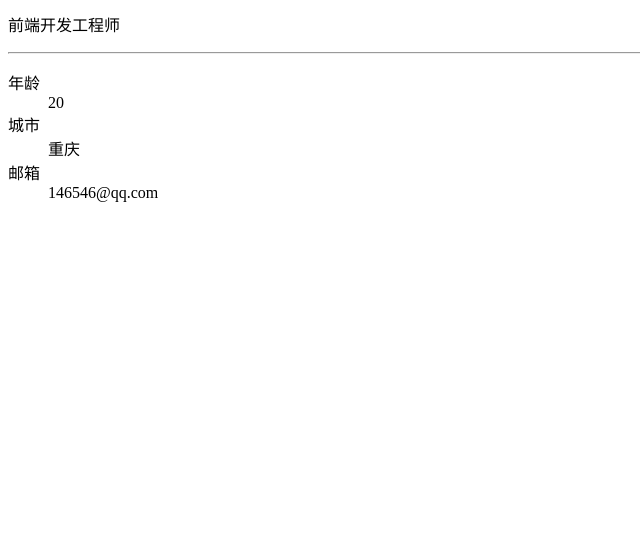
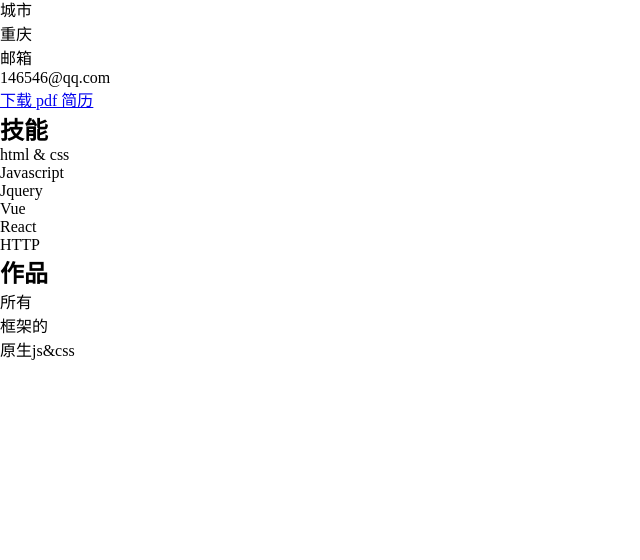
Before and after one commit to more-ka/resume-2019, a plain HTML site: page index.html in a window 1280 px wide. Shown: the part 240-800 px from the top of the page, without its empty margins (0-640 px from the left). Drawn offline with Linux system fonts and the light colour scheme.

Commit message:
add html

```diff
--- a/index.html
+++ b/index.html
@@ -5,6 +5,7 @@
   <meta charset="UTF-8">
   <meta name="viewport" content="width=device-width, initial-scale=1.0">
   <meta http-equiv="X-UA-Compatible" content="ie=edge">
+  <link rel="stylesheet" href="./style.css">
   <title>简历</title>
 </head>
 
@@ -22,6 +23,7 @@
   </div>
   <div class="banner"></div>
   <main>
+    <div>
       <div class="picture">
         <img src="" alt="">
       </div>
@@ -38,7 +40,7 @@
           <dd>146546@qq.com</dd>
         </dl>
       </div>
-  </main>
+    </div>
     <footer>
       <a href=""></a>
       <a href=""></a>
@@ -46,6 +48,33 @@
       <a href=""></a>
       <a href=""></a>
     </footer>
+  </main>
+  <a class="button" href="#">下载 pdf 简历</a>
+  <p></p>
+  <section>
+    <h2>技能</h2>
+    <ol>
+      <li>html &amp; css</li>
+      <li>Javascript</li>
+      <li>Jquery</li>
+      <li>Vue</li>
+      <li>React</li>
+      <li>HTTP</li>
+    </ol>
+  </section>
+  <section>
+    <h2>作品</h2>
+    <nav>
+      <ol>
+        <li>所有</li>
+        <li>框架的</li>
+        <li>原生js&amp;css</li>
+      </ol>
+    </nav>
+    <div class="jobs">
+
+    </div>
+  </section>
 </body>
 
 </html>
--- a/style.css
+++ b/style.css
@@ -0,0 +1,2 @@
+*{margin:0;padding: 0;}
+ul > li{list-style: none;}
```
Lines whose indentation alone changed are shown as unchanged.
